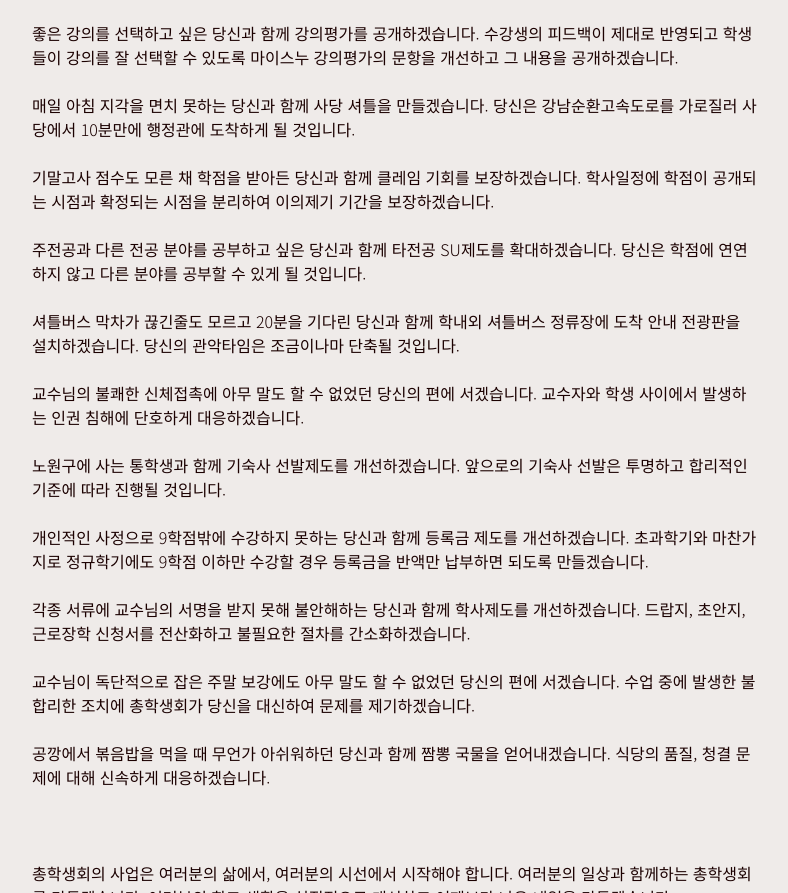
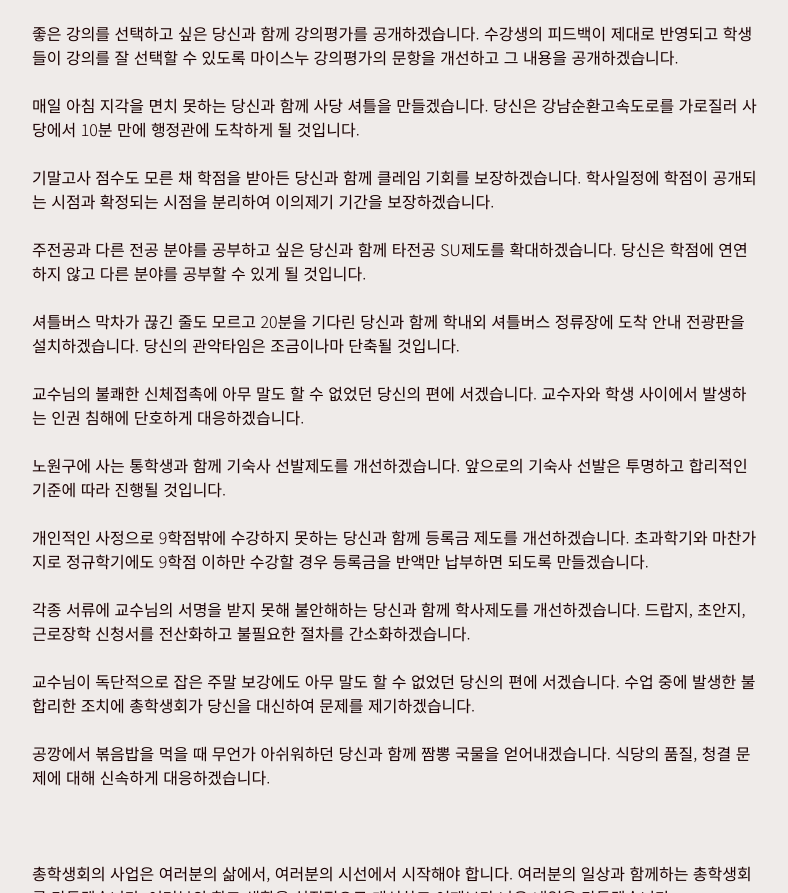
Before and after one commit to naeilsnu/naeilsnu.github.io, a plain HTML site: page campaign.html in a window 1280 px wide. Shown: the part 4033-4926 px from the top of the page, without its empty margins (245-1033 px from the left). Drawn offline with nearby package versions, Linux system fonts and the light colour scheme.

Commit message:
few minor typos

```diff
--- a/campaign.html
+++ b/campaign.html
@@ -116,10 +116,10 @@
               <h2>학생들의 삶으로부터 시작하겠습니다</h2>
               <p><내일>의 총학생회는 공론장 밖의 학생들을 대변하겠습니다. 총학생회에 대한 여러분의 신뢰를 회복하겠습니다. 학생들의 문제를 해결하기 위해 필요하다면 교수, 직원, 학내 기관들과 긴밀하게 협력하겠습니다. 이러한 방법론을 기반으로 학생들이 학교에서 생활하며 느끼는 문제들을 제대로 해결하겠습니다.</p>
               <p>좋은 강의를 선택하고 싶은 당신과 함께 강의평가를 공개하겠습니다. 수강생의 피드백이 제대로 반영되고 학생들이 강의를 잘 선택할 수 있도록 마이스누 강의평가의 문항을 개선하고 그 내용을 공개하겠습니다.</p>
-              <p>매일 아침 지각을 면치 못하는 당신과 함께 사당 셔틀을 만들겠습니다. 당신은 강남순환고속도로를 가로질러 사당에서 10분만에 행정관에 도착하게 될 것입니다.</p>
+              <p>매일 아침 지각을 면치 못하는 당신과 함께 사당 셔틀을 만들겠습니다. 당신은 강남순환고속도로를 가로질러 사당에서 10분 만에 행정관에 도착하게 될 것입니다.</p>
               <p>기말고사 점수도 모른 채 학점을 받아든 당신과 함께 클레임 기회를 보장하겠습니다. 학사일정에 학점이 공개되는 시점과 확정되는 시점을 분리하여 이의제기 기간을 보장하겠습니다.</p>
               <p>주전공과 다른 전공 분야를 공부하고 싶은 당신과 함께 타전공 SU제도를 확대하겠습니다. 당신은 학점에 연연하지 않고 다른 분야를 공부할 수 있게 될 것입니다.</p>
-              <p>셔틀버스 막차가 끊긴줄도 모르고 20분을 기다린 당신과 함께 학내외 셔틀버스 정류장에 도착 안내 전광판을 설치하겠습니다. 당신의 관악타임은 조금이나마 단축될 것입니다.</p>
+              <p>셔틀버스 막차가 끊긴 줄도 모르고 20분을 기다린 당신과 함께 학내외 셔틀버스 정류장에 도착 안내 전광판을 설치하겠습니다. 당신의 관악타임은 조금이나마 단축될 것입니다.</p>
               <p>교수님의 불쾌한 신체접촉에 아무 말도 할 수 없었던 당신의 편에 서겠습니다. 교수자와 학생 사이에서 발생하는 인권 침해에 단호하게 대응하겠습니다.</p>
               <p>노원구에 사는 통학생과 함께 기숙사 선발제도를 개선하겠습니다. 앞으로의 기숙사 선발은 투명하고 합리적인 기준에 따라 진행될 것입니다.</p>
               <p>개인적인 사정으로 9학점밖에 수강하지 못하는 당신과 함께 등록금 제도를 개선하겠습니다. 초과학기와 마찬가지로 정규학기에도 9학점 이하만 수강할 경우 등록금을 반액만 납부하면 되도록 만들겠습니다.</p>
```
